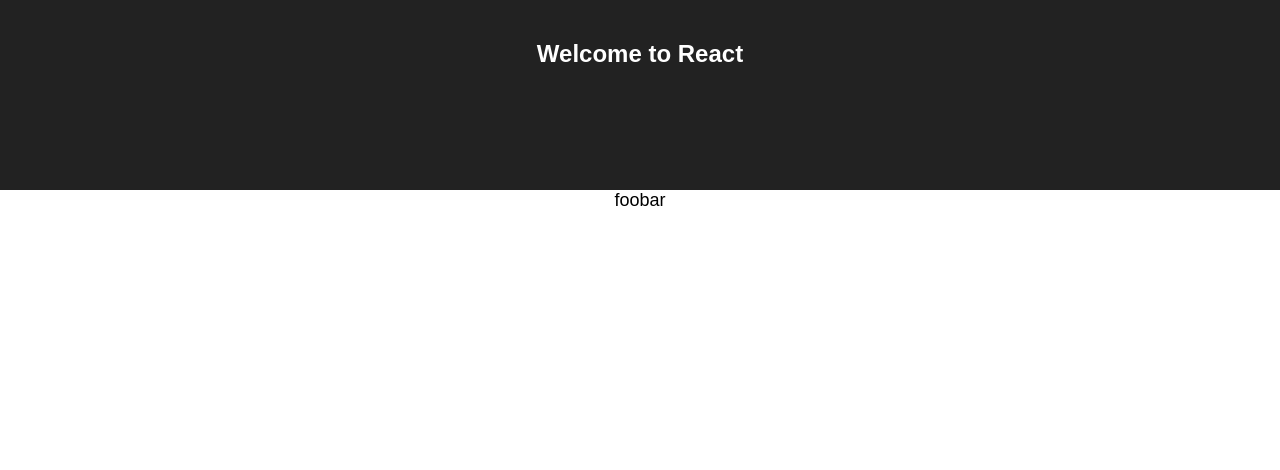
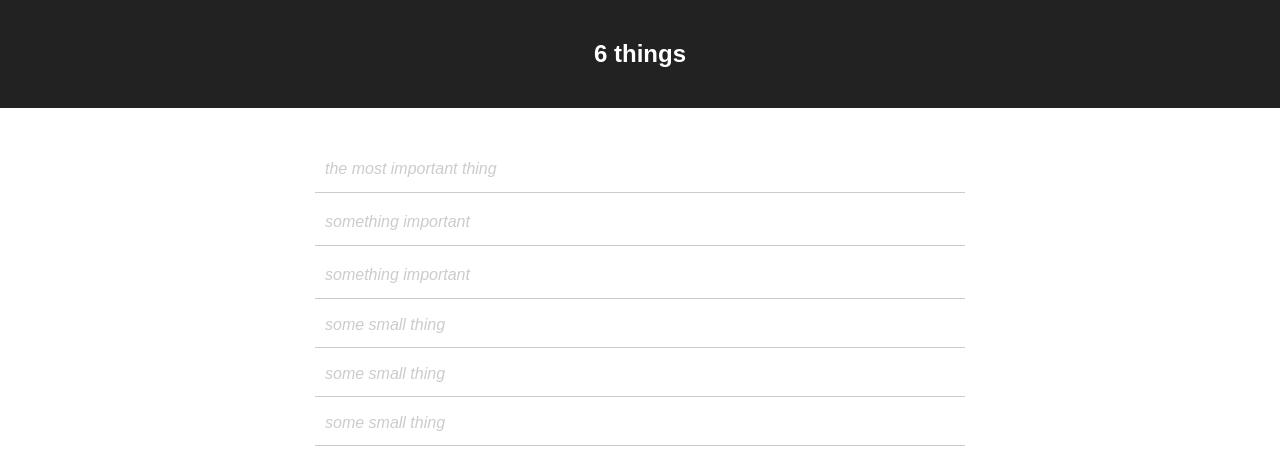
Before and after one commit to gabiagu/tucht, a React (Create React App) app: page / in a window 1280 px wide. Shown: the top 470 px of the page. Built offline with nearby package versions, Linux system fonts and the light colour scheme.

Commit message:
added functions to handle editing and some styling

```diff
--- a/src/App.css
+++ b/src/App.css
@@ -9,16 +9,60 @@
 
 .App-header {
     background-color: #222;
-    height: 150px;
+    height: auto;
     padding: 20px;
     color: white;
 }
 
-.App-intro {
-    font-size: large;
+.App-content {
+    width: 700px;
+    margin: 24px auto;
 }
 
-@keyframes App-logo-spin {
-    from { transform: rotate(0deg); }
-    to { transform: rotate(360deg); }
+.App-content :last-child {
+    border-top: none;
 }
+
+.todoInput,
+.todoView {
+    padding: 10px;
+    margin: 0 auto;
+    font-size: 36px;
+    line-height: 40px;
+    width: 90%;
+    border-bottom: 1px solid #ccc;
+}
+
+.todoInput {
+    border: none;
+    border-bottom: 1px solid #ccc;
+    outline: none;
+}
+
+.todoView {
+    font-family: Georgia, serif;
+    font-style: italic;
+    text-align: left;
+}
+
+::placeholder {
+    font-size: 16px;
+    line-height: 40px;
+    color: #ccc;
+    font-style: italic;
+}
+
+.todoInput:focus {
+    background: #FFF8E1;
+}
+
+.todoInput-secondary,
+.todoView-secondary {
+    font-size: 24px;
+    line-height: 32px;
+}
+.todoInput-tertiary,
+.todoView-tertiary {
+    font-size: 20px;
+    line-height: 28px;
+}
--- a/src/App.js
+++ b/src/App.js
@@ -8,10 +8,16 @@
         return (
             <div className="App">
                 <div className="App-header">
-                    <h2>Welcome to React</h2>
+                    <h2>6 things</h2>
                 </div>
-                <div className="App-intro">
-                    <Input />
+
+                <div className="App-content">
+                    <Input type="primary" placeholder="the most important thing" />
+                    <Input type="secondary" placeholder="something important" />
+                    <Input type="secondary" placeholder="something important" />
+                    <Input type="tertiary" placeholder="some small thing" />
+                    <Input type="tertiary" placeholder="some small thing" />
+                    <Input type="tertiary" placeholder="some small thing" />
                 </div>
             </div>
         );
--- a/src/Input.js
+++ b/src/Input.js
@@ -8,40 +8,82 @@
 
     constructor(props) {
         super(props);
+
         this.state = {
-            editing: false,
-            editText: 'do stuff'
+            editing: true,
+            value: ''
         }
     }
 
 
-    handleKeyDown(event) {
-        if (event.which === ESCAPE_KEY) {
-            this.setState({editText: this.props.todo.title});
-            this.props.onCancel(event);
-        } else if (event.which === ENTER_KEY) {
-            this.handleSubmit(event);
+    handleSubmit(e) {
+
+        e.preventDefault();
+
+        console.log(e)
+
+        this.setState({editing: false});
+
+        console.log(this.state.value)
+
+        this.renderThing();
+
+    }
+
+    handleKeyDown(e) {
+        if (e.which === ESCAPE_KEY) {
+            this.setState({value: this.props.todo.title});
+            this.props.onCancel(e);
+        } else if (e.which === ENTER_KEY) {
+            this.handleSubmit(e);
         }
     }
 
-    handleChange(event) {
-        if (this.props.editing) {
-            this.setState({editText: event.target.value});
+    handleChange(e) {
+
+        if (this.state.editing) {
+            this.setState({value: e.target.value});
         }
+
+    }
+
+    swapState() {
+
+        if (this.state.editing) {
+            this.setState({editing: false});
+        } else {
+            this.setState({editing: true});
+        }
+
     }
 
     renderThing() {
 
+        const editClassName = 'todoInput todoInput-'+this.props.type;
+        const viewClassName = 'todoView todoView-'+this.props.type;
+
         if ( this.state.editing ) {
             return (
                 <input
-                    className="input"
-                    defaultValue="foobar"
+                    className={editClassName}
+                    placeholder={this.props.placeholder}
+                    onChange={this.handleChange.bind(this) }
+                    onKeyDown={this.handleKeyDown.bind(this) }
+                    value={this.state.value}
                 />
             )
         } else {
             return (
-                <div>
+                <div
+                    className={viewClassName}
+                >
+
+                    <span
+                        className='todoView-text'
+                        onDoubleClick={this.swapState.bind(this)}
+                    >
+                        {this.state.value}
+                    </span>
 
                 </div>
             )
@@ -51,11 +93,12 @@
 
 
     render() {
+
+        // renderThing()
+
         return (
-            <div>
-                foobar
-            </div>
-        );
+             this.renderThing()
+        )
     }
 }
 
```
